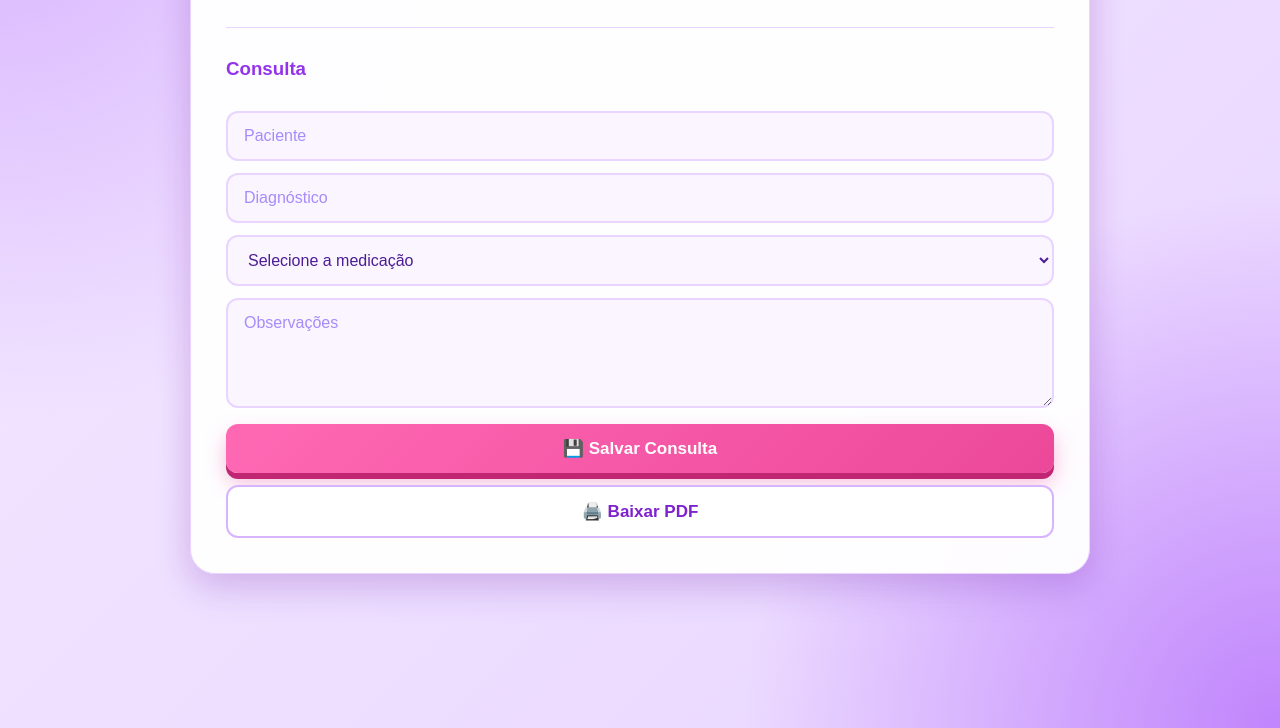
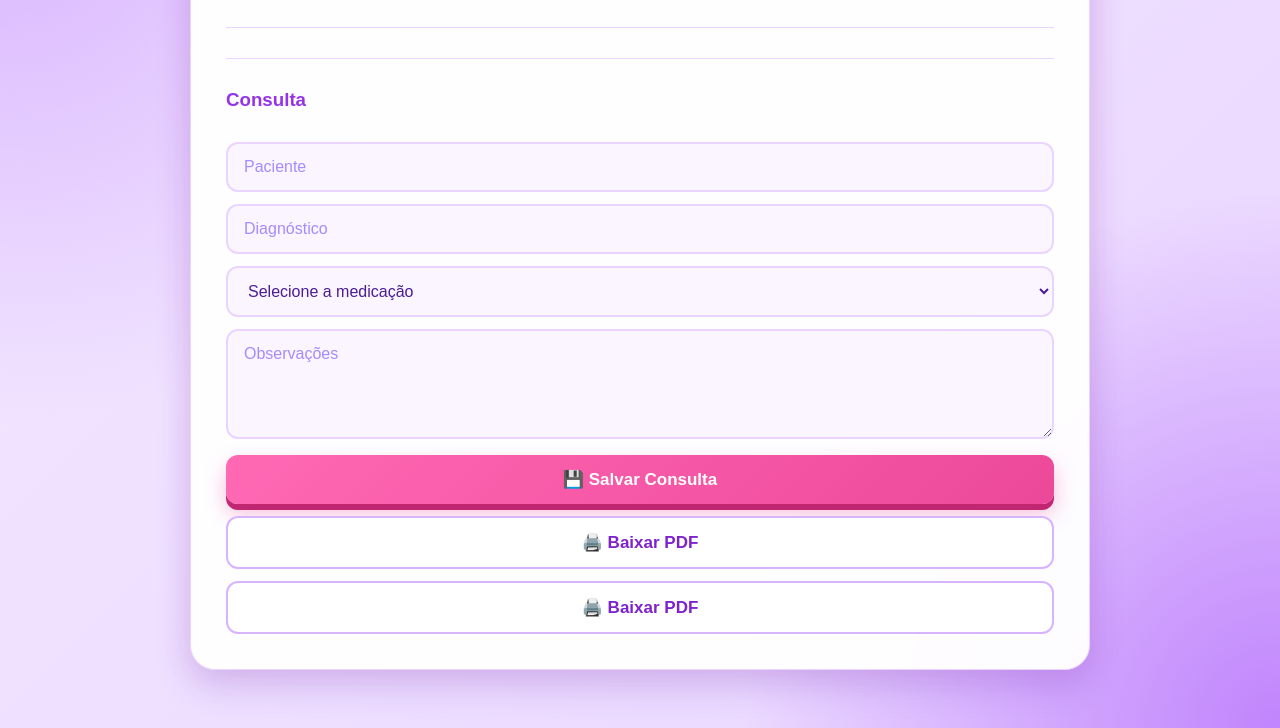
Before and after one commit to marieelle456/sentinela, a website: page frontend/medico.html in a window 1280 px wide. Shown: the part 112-840 px from the top of the page. Drawn offline with Linux system fonts and the light colour scheme; no server answers.

Commit message:
Update medico.html

```diff
--- a/frontend/medico.html
+++ b/frontend/medico.html
@@ -22,6 +22,11 @@
 
   <hr>
 
+<hr>
+
+<!-- ÁREA QUE SERÁ IMPRESSA -->
+<div id="areaConsulta">
+
   <h3>Consulta</h3>
 
   <input
@@ -36,11 +41,7 @@
   >
 
   <select id="medicacao">
-
-    <option value="">
-      Selecione a medicação
-    </option>
-
+    <option value="">Selecione a medicação</option>
   </select>
 
   <textarea
@@ -48,9 +49,24 @@
     placeholder="Observações"
   ></textarea>
 
+</div>
+
+<!-- BOTÕES NÃO SERÃO IMPRESSOS -->
+<div class="botoesConsulta">
+
   <button onclick="salvar()">
     💾 Salvar Consulta
   </button>
+
+  <button
+    onclick="baixarPDF()"
+    class="btn-pdf"
+  >
+    🖨️ Baixar PDF
+  </button>
+
+</div>
+
 
   <button
     onclick="window.print()"
```
